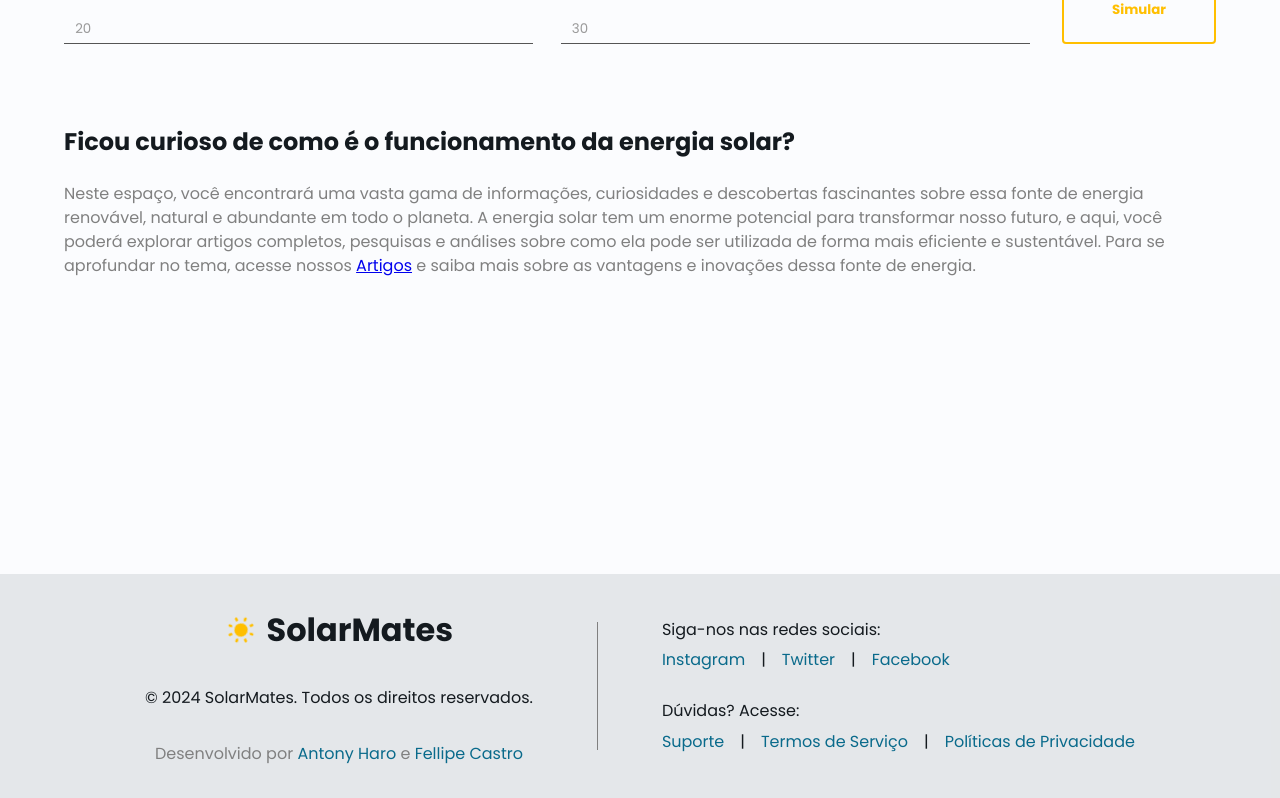
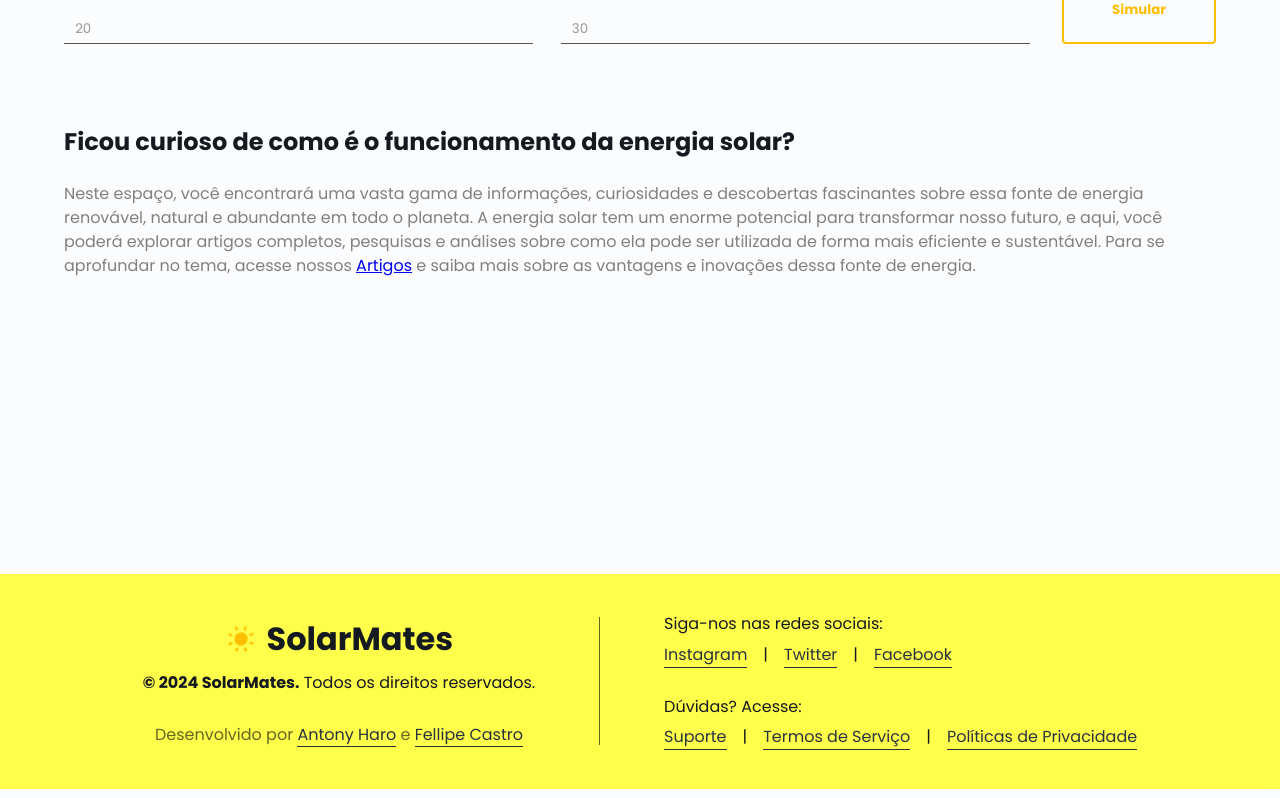
Before and after one commit to antonyharo/solar-energy-roi, a React (Vite) app: page / in a window 1280 px wide. Shown: the part 431-1229 px from the top of the page. Built offline with nearby package versions, Linux system fonts and the light colour scheme.

Commit message:
melhorias no código

```diff
--- a/src/components/Feedback/Feedback.jsx
+++ b/src/components/Feedback/Feedback.jsx
@@ -5,6 +5,7 @@ import styles from "./Feedback.module.css";
 function Feedback({ solar, hydro, conclusion }) {
     return (
         <section className={styles.feedbackContainer}>
+            <div className={styles.flexContainer}>
                 <div className={`${styles.feedback} ${styles.pros}`}>
                     <h2>
                         Prós da Energia Solar <BiSolidLike />
@@ -18,7 +19,9 @@ function Feedback({ solar, hydro, conclusion }) {
                     </h2>
                     <p>{solar.cons || "Nenhum dado disponível."}</p>
                 </div>
+            </div>
 
+            <div className={styles.flexContainer}>
                 <div className={`${styles.feedback} ${styles.pros}`}>
                     <h2>
                         Prós da Energia Hidrelétrica <BiSolidLike />
@@ -32,8 +35,12 @@ function Feedback({ solar, hydro, conclusion }) {
                     </h2>
                     <p>{hydro.cons || "Nenhum dado disponível."}</p>
                 </div>
+            </div>
 
-            <div className={`${styles.feedback} ${styles.conclusion}`} style={{gridColumn: "span 2"}}>
+            <div
+                className={`${styles.feedback} ${styles.conclusion}`}
+                style={{ gridColumn: "span 2" }}
+            >
                 <h2>
                     Conclusão entre o uso das duas fontes
                     <TbAlignBoxBottomCenterFilled />
--- a/src/components/Feedback/Feedback.module.css
+++ b/src/components/Feedback/Feedback.module.css
@@ -6,14 +6,24 @@
 }
 
 .feedbackContainer {
-    display: grid;
-    grid-template-columns: repeat(2, 1fr);
+    display: flex;
+    flex-direction: column;
+    /* grid-template-columns: repeat(2, 1fr); */
+    gap: 1rem;
+}
+
+.flexContainer {
+    width: 100%;
+    display: flex;
+    /* align-items: center; */
     gap: 1rem;
 }
 
 .pros,
 .cons,
 .conclusion {
+    flex: 1;
+    width: 100%;
     padding: 2rem;
     border: 1px solid;
     /* border-left: 3px solid; */
@@ -89,14 +99,14 @@
 }
 
 @media (max-width: 767px) {
-    .feedbackContainer {
-        grid-template-columns: 1fr;
+    .flexContainer {
+        flex-direction: column;
     }
 
     .pros,
     .cons,
     .conclusion {
-        padding: 1rem; /* Reduzir o padding em telas pequenas */
+        padding: 1.4rem; /* Reduzir o padding em telas pequenas */
     }
 
     .pros h2,
--- a/src/components/Footer/Footer.jsx
+++ b/src/components/Footer/Footer.jsx
@@ -6,7 +6,10 @@ function Footer() {
         <footer className={styles.footer}>
             <div className={styles.left}>
                 <Logo />
-                <p>© 2024 SolarMates. Todos os direitos reservados.</p>
+                <p>
+                    <strong>© 2024 SolarMates.</strong> Todos os direitos
+                    reservados.
+                </p>
                 <p className={styles.developers}>
                     Desenvolvido por{" "}
                     <a href="https://github.com/antonyharo">Antony Haro</a> e{" "}
--- a/src/components/Footer/Footer.module.css
+++ b/src/components/Footer/Footer.module.css
@@ -1,34 +1,43 @@
+:root {
+    --color: hsla(0, 0%, 0%, 0.6);
+    --link: hsl(210, 20%, 20%);
+}
+
 .footer {
     width: 100%;
-    background-color: var(--primary-bgc);
+    background-color: hsla(60, 100%, 50%, 0.7);
+    /* background-color: var(--primary-bgc); */
     display: flex;
     justify-content: center;
     align-items: center;
     gap: 4rem;
-    padding: 2rem;
+    padding: 2.4rem;
     margin-top: 7%;
 }
 
 .footer a {
-    color: hsl(195, 88%, 29%);
+    /* color: hsl(195, 88%, 29%); */
+    color: var(--link);
     text-decoration: none;
+    border-bottom: 1px solid var(--link);
 }
 
 .left {
     display: grid;
     place-items: center;
-    gap: 2rem;
+    gap: 0.5rem;
 }
 
 .developers {
-    color: var(--light-text);
+    color: var(--color);
+    margin-top: 5%;
 }
 
 .footer hr {
     border: 0;
     height: 8rem;
     width: 1px;
-    background-color: var(--light-text);
+    background-color: var(--color);
 }
 
 .right {
```
Lines whose indentation alone changed are shown as unchanged.
